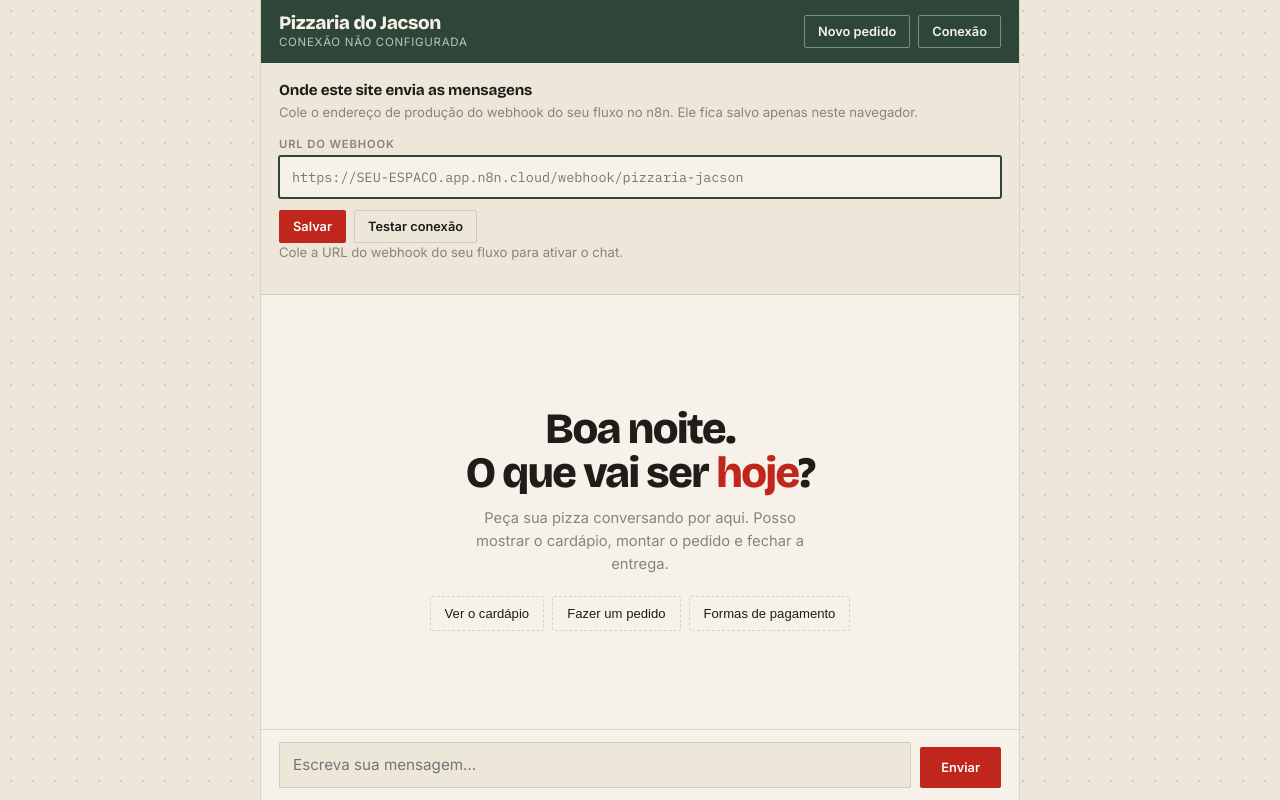
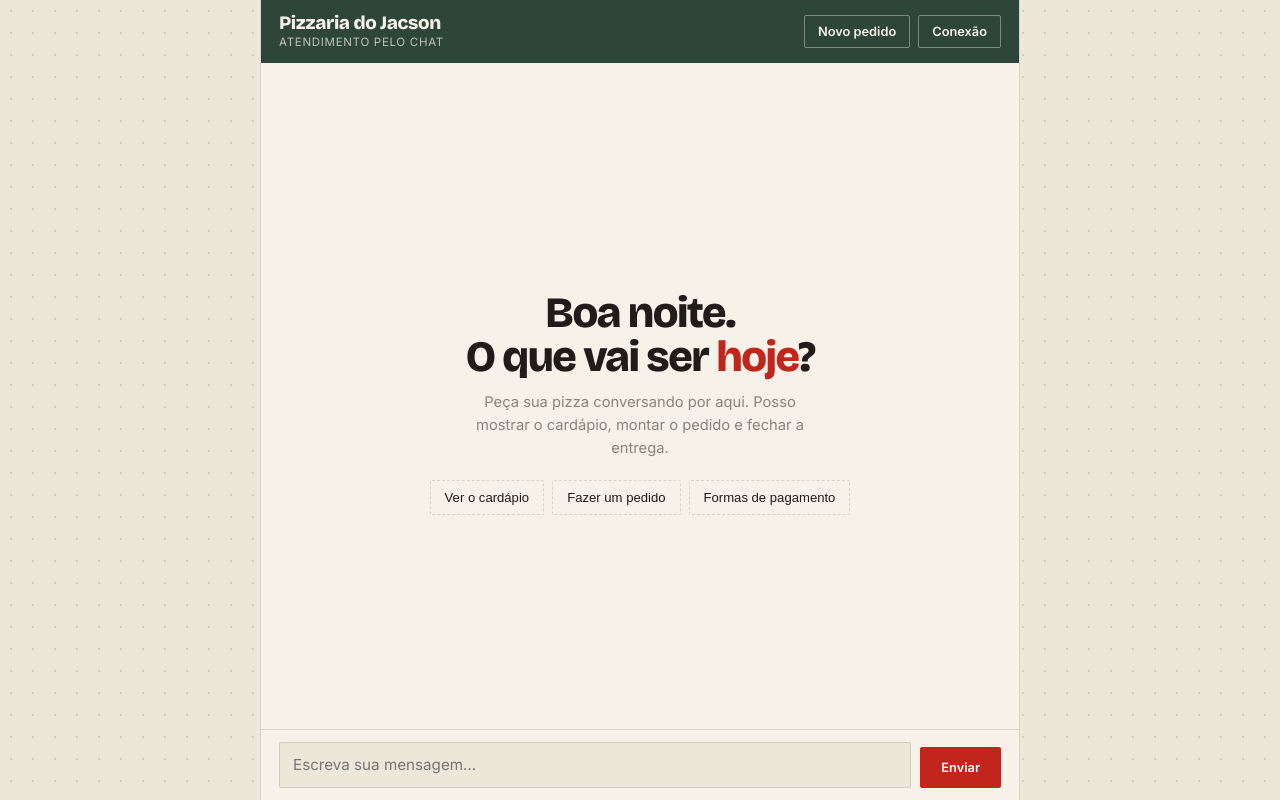
Before and after one commit to jacsontobiasbordin/ChatPizzariaJacson, a plain HTML site: page public/index.html in a window 1280 px wide. Drawn offline with nearby package versions, Linux system fonts and the light colour scheme.

Commit message:
Definir URL padrão do webhook de produção

```diff
--- a/public/index.html
+++ b/public/index.html
@@ -314,7 +314,7 @@ body{
     return id;
   }
 
-  var webhookUrl = ler(CHAVE_URL) || "";
+  var webhookUrl = ler(CHAVE_URL) || "https://jacsonbordin.app.n8n.cloud/webhook/pizzaria-jacson";
   var sessionId = ler(CHAVE_SESSAO) || novaSessao();
   var enviando = false;
 
```
Also changed, not shown: 1 other file.
